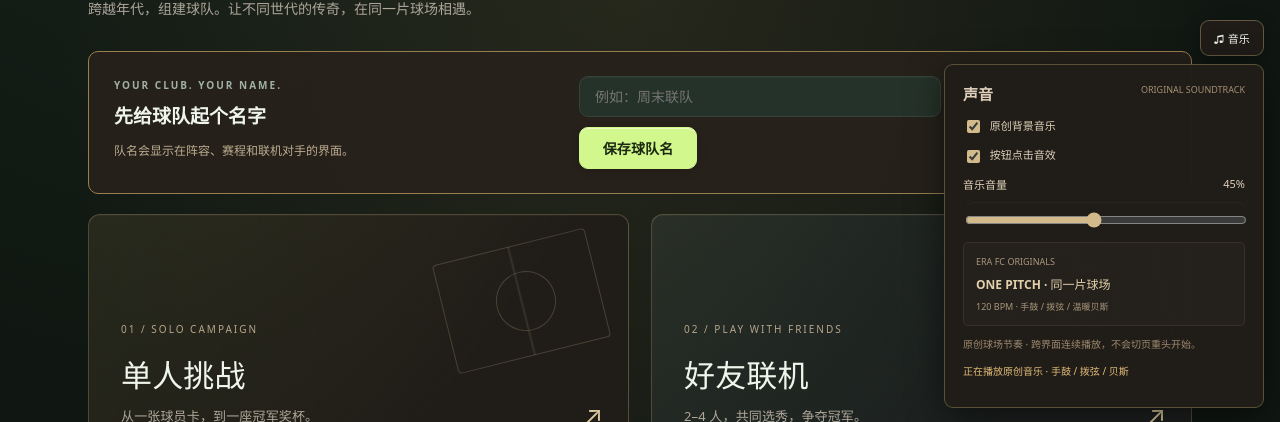
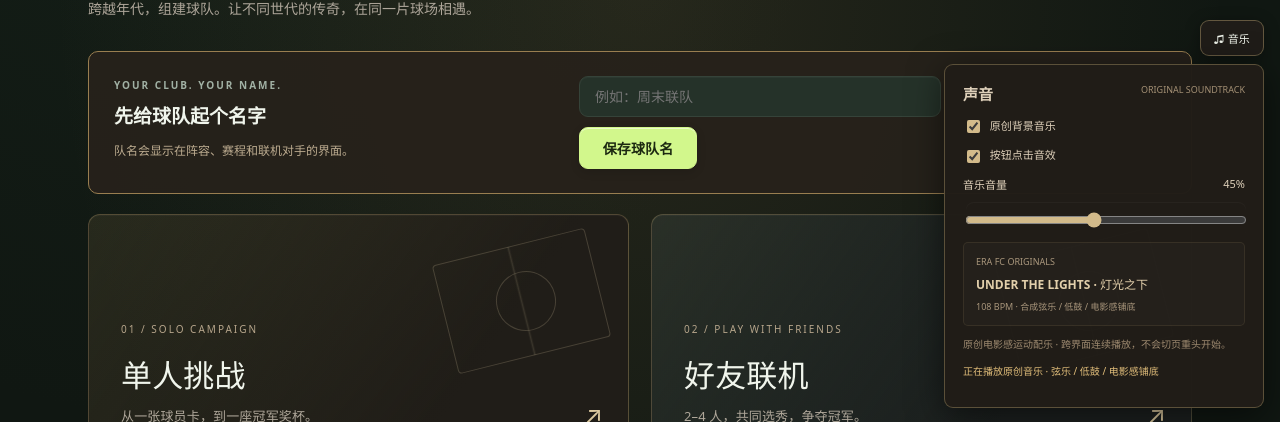
Before and after one commit to ycxaaron-a11y/era-ball, a website with bundled scripts: page index.html in a window 1280 px wide. Both pictures are taken after a click on the button "♫ 音乐". Shown: the part 378-800 px from the top of the page. Built offline with nearby package versions, Linux system fonts and the light colour scheme.

Commit message:
Replace stadium groove with new cinematic strings and low-drum score

```diff
--- a/audio.js
+++ b/audio.js
@@ -17,7 +17,7 @@ export function initAudio(){
  function apply(){
   save();if(musicGain)musicGain.gain.setTargetAtTime(settings.volume,context.currentTime,.04);
   if(!context||context.state!=='running'){message(settings.music?'点击页面后开启原创音乐':'背景音乐已关闭');return;}
-  if(settings.music&&!document.hidden){engine.start(track);message(settings.volume===0?'音乐音量为 0':'正在播放原创音乐 · 手鼓 / 拨弦 / 贝斯');}
+  if(settings.music&&!document.hidden){engine.start(track);message(settings.volume===0?'音乐音量为 0':'正在播放原创音乐 · 弦乐 / 低鼓 / 电影感铺底');}
   else{engine.stop();message(settings.music?'页面隐藏时音乐暂停':'背景音乐已关闭');}
  }
  function unlock(){const audio=ensureContext();if(!audio)return;if(audio.state==='suspended'){audio.resume().then(apply).catch(()=>message('请再点一次音乐开关以启动播放'));}else apply();}
@@ -29,7 +29,7 @@ export function initAudio(){
  }
  function paint(){
   container.replaceChildren();const toggle=document.createElement('button');toggle.id='audio-toggle';toggle.type='button';toggle.textContent=settings.music?'♫ 音乐':'♫ 声音';toggle.setAttribute('aria-expanded',String(open));toggle.onclick=()=>{open=!open;paint();};container.append(toggle);if(!open)return;
-  const panel=document.createElement('section');panel.id='audio-controls';panel.innerHTML=`<div class="audio-heading"><b>声音</b><span>ORIGINAL SOUNDTRACK</span></div><label><input id="music-enabled" type="checkbox" ${settings.music?'checked':''}> 原创背景音乐</label><label><input id="sfx-enabled" type="checkbox" ${settings.sfx?'checked':''}> 按钮点击音效</label><label class="audio-volume" for="music-volume">音乐音量 <span>${Math.round(settings.volume*100)}%</span></label><input id="music-volume" type="range" min="0" max="100" value="${Math.round(settings.volume*100)}"><div class="audio-track"><small>ERA FC ORIGINALS</small><b>${track.title}</b><span>${track.subtitle}</span></div><p class="audio-note">原创球场节奏 · 跨界面连续播放，不会切页重头开始。</p><p id="audio-notice" role="status"></p>`;
+  const panel=document.createElement('section');panel.id='audio-controls';panel.innerHTML=`<div class="audio-heading"><b>声音</b><span>ORIGINAL SOUNDTRACK</span></div><label><input id="music-enabled" type="checkbox" ${settings.music?'checked':''}> 原创背景音乐</label><label><input id="sfx-enabled" type="checkbox" ${settings.sfx?'checked':''}> 按钮点击音效</label><label class="audio-volume" for="music-volume">音乐音量 <span>${Math.round(settings.volume*100)}%</span></label><input id="music-volume" type="range" min="0" max="100" value="${Math.round(settings.volume*100)}"><div class="audio-track"><small>ERA FC ORIGINALS</small><b>${track.title}</b><span>${track.subtitle}</span></div><p class="audio-note">原创电影感运动配乐 · 跨界面连续播放，不会切页重头开始。</p><p id="audio-notice" role="status"></p>`;
   container.append(panel);message(notice);
   panel.querySelector('#music-enabled').onchange=e=>{settings.music=e.target.checked;unlock();apply();paint();};
   panel.querySelector('#sfx-enabled').onchange=e=>{settings.sfx=e.target.checked;save();};
--- a/music-catalog.js
+++ b/music-catalog.js
@@ -1,4 +1,4 @@
-// One original score stays selected throughout navigation.
-export const lobbyMusic={id:'one-pitch',title:'ONE PITCH · 同一片球场',subtitle:'120 BPM · 手鼓 / 拨弦 / 温暖贝斯',bpm:120};
+// A single uninterrupted original cinematic cue for all game screens.
+export const lobbyMusic={id:'under-the-lights',title:'UNDER THE LIGHTS · 灯光之下',subtitle:'108 BPM · 合成弦乐 / 低鼓 / 电影感铺底',bpm:108,steps:512};
 export const musicCatalog=[lobbyMusic];
 export function musicForScene(){return lobbyMusic;}
--- a/music-engine.js
+++ b/music-engine.js
@@ -1,55 +1,63 @@
-// Original stadium groove: soft plucked strings, hand percussion and warm bass.
-// Independent deterministic noise never touches the game's random generator.
-const roots=[48,43,45,41,48,43,41,43,45,41,48,43,41,43,48,48];
-const phrases=[
- [64,null,67,null,69,null,67,null],[62,null,null,59,62,null,64,null],
- [64,null,60,null,57,null,60,null],[60,null,null,65,64,null,60,null],
- [67,null,64,null,62,null,64,null],[62,null,59,null,55,null,59,null],
- [60,null,65,null,64,null,60,null],[59,null,null,62,67,null,null,null]
+// Original cinematic sports score, synthesized rather than sampled instruments.
+// A 32-bar arc replaces the former plucked-string/hand-drum groove completely.
+const progression=[50,46,53,48]; // D minor / B-flat / F / C
+const themes=[
+ [69,65,67,64,65,62,64,67],
+ [74,72,69,67,69,65,67,69],
+ [65,null,62,null,64,null,67,null],
+ [74,77,76,72,74,69,72,69]
 ];
 const hz=midi=>440*2**((midi-69)/12);
 export function createMusicBus(context,destination){
- const compressor=context.createDynamicsCompressor();compressor.threshold.value=-17;compressor.knee.value=14;compressor.ratio.value=4;compressor.attack.value=.006;compressor.release.value=.22;compressor.connect(destination);
- const input=context.createGain();input.gain.value=.85;input.connect(compressor);
- const delay=context.createDelay(1);delay.delayTime.value=.375;
- const wet=context.createGain();wet.gain.value=.12;delay.connect(wet);wet.connect(input);
- const feedback=context.createGain();feedback.gain.value=.18;delay.connect(feedback);feedback.connect(delay);
- const noise=context.createBuffer(1,context.sampleRate,context.sampleRate),data=noise.getChannelData(0);let seed=937451;
+ const compressor=context.createDynamicsCompressor();compressor.threshold.value=-17;compressor.knee.value=16;compressor.ratio.value=4;compressor.attack.value=.012;compressor.release.value=.3;compressor.connect(destination);
+ const input=context.createGain();input.gain.value=.7;input.connect(compressor);
+ const delay=context.createDelay(1);delay.delayTime.value=.416667;
+ const wet=context.createGain();wet.gain.value=.14;delay.connect(wet);wet.connect(input);
+ const feedback=context.createGain();feedback.gain.value=.19;delay.connect(feedback);feedback.connect(delay);
+ // Rounded bowed-string spectrum: no bright sawtooth, brass or single-note beeps.
+ const real=new Float32Array(20),imag=new Float32Array(20);for(let n=1;n<20;n++)imag[n]=1/n**1.65;
+ const strings=context.createPeriodicWave(real,imag);
+ const noise=context.createBuffer(1,context.sampleRate*2,context.sampleRate),data=noise.getChannelData(0);let seed=937451;
  for(let i=0;i<data.length;i++){seed=(1664525*seed+1013904223)>>>0;data[i]=seed/2147483648-1;}
- return {context,input,delay,noise,dispose(){input.disconnect();delay.disconnect();wet.disconnect();feedback.disconnect();compressor.disconnect();}};
+ return {context,input,delay,noise,strings,dispose(){input.disconnect();delay.disconnect();wet.disconnect();feedback.disconnect();compressor.disconnect();}};
 }
 export function scheduleMusicStep(bus,step,time,track){
- const {context:c,input,delay,noise}=bus,beat=60/track.bpm,tick=beat/4,bar=Math.floor(step/16)%16,s=step%16,root=roots[bar],nodes=[];
- function envelope(g,level,attack,duration){g.gain.setValueAtTime(.0001,time);g.gain.exponentialRampToValueAtTime(level,time+attack);g.gain.exponentialRampToValueAtTime(.0001,time+duration);}
- function tone(note,duration,level,type='sine',echo=false){
-  const o=c.createOscillator(),g=c.createGain(),f=c.createBiquadFilter();o.type=type;o.frequency.value=hz(note);f.type='lowpass';f.frequency.value=note<48?450:1700;f.Q.value=.4;
-  envelope(g,level,.018,duration);o.connect(f);f.connect(g);g.connect(input);if(echo)g.connect(delay);o.start(time);o.stop(time+duration+.02);nodes.push(o);o.onended=()=>{o.disconnect();f.disconnect();g.disconnect();};
+ const {context:c,input,delay,noise,strings}=bus,beat=60/track.bpm,bar=Math.floor(step/16)%32,s=step%16,section=Math.floor(bar/8),root=progression[bar%4],nodes=[];
+ function envelope(g,level,attack,duration){g.gain.setValueAtTime(.0001,time);g.gain.linearRampToValueAtTime(level,time+attack);g.gain.setValueAtTime(level,time+Math.max(attack,duration*.55));g.gain.exponentialRampToValueAtTime(.0001,time+duration);}
+ function string(note,duration,level,attack=.12,wide=false){
+  for(const detune of (wide?[-6,6]:[0])){
+   const o=c.createOscillator(),g=c.createGain(),f=c.createBiquadFilter();o.setPeriodicWave(strings);o.frequency.value=hz(note);o.detune.value=detune;f.type='lowpass';f.frequency.value=note<48?650:2100;f.Q.value=.45;
+   envelope(g,level/(wide?2:1),attack,duration);o.connect(f);f.connect(g);g.connect(input);if(wide)g.connect(delay);o.start(time);o.stop(time+duration+.02);nodes.push(o);o.onended=()=>{o.disconnect();f.disconnect();g.disconnect();};
+  }
  }
- function noiseHit(level,duration,frequency,type='bandpass'){
-  const n=c.createBufferSource(),g=c.createGain(),f=c.createBiquadFilter();n.buffer=noise;f.type=type;f.frequency.value=frequency;f.Q.value=.6;envelope(g,level,.004,duration);n.connect(f);f.connect(g);g.connect(input);n.start(time);n.stop(time+duration+.01);nodes.push(n);n.onended=()=>{n.disconnect();f.disconnect();g.disconnect();};
+ function noiseHit(level,duration,frequency,type='bandpass',attack=.006){
+  const n=c.createBufferSource(),g=c.createGain(),f=c.createBiquadFilter();n.buffer=noise;f.type=type;f.frequency.value=frequency;f.Q.value=.5;envelope(g,level,attack,duration);n.connect(f);f.connect(g);g.connect(input);n.start(time);n.stop(time+duration+.01);nodes.push(n);n.onended=()=>{n.disconnect();f.disconnect();g.disconnect();};
  }
- function drum(frequency,duration,level){
-  const o=c.createOscillator(),g=c.createGain();o.frequency.setValueAtTime(frequency,time);o.frequency.exponentialRampToValueAtTime(frequency*.4,time+.1);envelope(g,level,.006,duration);o.connect(g);g.connect(input);o.start(time);o.stop(time+duration+.01);nodes.push(o);o.onended=()=>{o.disconnect();g.disconnect();};
+ function lowDrum(level=.62,high=100){
+  const o=c.createOscillator(),g=c.createGain();o.frequency.setValueAtTime(high,time);o.frequency.exponentialRampToValueAtTime(high*.38,time+.2);envelope(g,level,.006,.48);o.connect(g);g.connect(input);o.start(time);o.stop(time+.5);nodes.push(o);o.onended=()=>{o.disconnect();g.disconnect();};
  }
- // Grounded kick/backbeat, syncopated hand drums, restrained shaker.
- if([0,6,8].includes(s))drum(115,.25,.7);
- if([4,12].includes(s)){noiseHit(.26,.13,1500);drum(175,.13,.13);}
- if([3,10,14].includes(s))drum(s===10?280:220,.1,.12);
- if(s%2===0)noiseHit(s%4===2?.065:.04,.045,4700,'highpass');
- if(bar%4===3&&s===15)drum(200,.12,.15);
- // Sustained bass and staggered string voicings replace the old bright synth stabs.
- if(s===0||s===7||s===10){tone(root-12,beat*(s===0?1.5:.9),.24);tone(root-12,beat*.7,.045,'triangle');}
- const third=root===45?3:4,chord=[root+12,root+12+third,root+19];
- if([0,1,2,8,9,10].includes(s)){const n=chord[s%8];tone(n,beat*1.35,.065,'triangle',true);tone(n+12,beat*.8,.009);}
- // Lower-register phrases with longer notes and deliberate space, no octave lift.
- if(s%2===0){const n=phrases[bar%8][s/2];if(n!==null){tone(n,beat*.95,.11,'triangle',true);tone(n+12,beat*.6,.012);}}
+ // Wide, slow-moving harmony; two-bar themes rather than repeated short bleeps.
+ if(s===0){
+  const third=root===50?3:4,chord=[root,root+third,root+7];
+  for(const n of chord)string(n,beat*4.7,section===2?.043:.052,.42,true);
+  string(root-12,beat*3.8,.1,.16);
+  if(bar%4===0)noiseHit(.055,beat*2.2,3300,'highpass',.28);
+ }
+ if(s===0||s===8){const note=themes[section][(bar%4)*2+(s===8?1:0)];if(note!==null)string(note,beat*2.5,section===3?.105:.085,.23,true);}
+ // Bowed low strings build momentum, absent during the middle breathing section.
+ if(section!==2&&s%2===0){const n=root+(s%8===6?7:0);string(n,beat*.42,section===0?.047:.065,.045);}
+ // Cinematic low drums and broad snare, no hand-drum or shaker pattern.
+ if(s===0||s===8||(section===3&&s===11))lowDrum(section===2?.3:.62);
+ if(section!==2&&(s===4||s===12)){noiseHit(.18,.22,1700);lowDrum(.12,175);}
+ if(section===3&&s%4===2)noiseHit(.026,.08,4800,'highpass');
+ if(bar%8===7&&s>=12&&s%2===0){lowDrum(.13+(s-12)*.025,170-(s-12)*10);noiseHit(.045,.1,1400);}
  return nodes;
 }
 export function createOriginalMusic(context,destination){
  let bus=null,timer=null,nodes=new Set(),step=0,next=0,current=null;
  function stop(){if(timer!==null)clearInterval(timer);timer=null;for(const n of nodes)try{n.stop();}catch{}nodes.clear();if(bus)bus.dispose();bus=null;current=null;}
  function start(track){if(current===track.id&&timer!==null)return;stop();current=track.id;bus=createMusicBus(context,destination);next=context.currentTime+.04;
-  const schedule=()=>{if(next<context.currentTime-.1)next=context.currentTime+.02;while(next<context.currentTime+.16){for(const n of scheduleMusicStep(bus,step,next,track)){nodes.add(n);n.addEventListener('ended',()=>nodes.delete(n),{once:true});}step=(step+1)%256;next+=60/track.bpm/4;}};
+  const schedule=()=>{if(next<context.currentTime-.1)next=context.currentTime+.02;while(next<context.currentTime+.16){for(const n of scheduleMusicStep(bus,step,next,track)){nodes.add(n);n.addEventListener('ended',()=>nodes.delete(n),{once:true});}step=(step+1)%(track.steps||512);next+=60/track.bpm/4;}};
   schedule();timer=setInterval(schedule,35);
  }
  return {start,stop};
--- a/scripts/build-site.mjs
+++ b/scripts/build-site.mjs
@@ -18,8 +18,8 @@ writeFileSync(join(out,'favicon.ico'),readFileSync(join(root,'favicon.ico')));
 cpSync(join(root,'docs'),join(out,'docs'),{recursive:true});
 mkdirSync(join(out,'supabase'),{recursive:true});
 writeFileSync(join(out,'supabase/setup-all.sql'),readFileSync(join(root,'supabase/setup-all.sql')));
-const html=source.replace(/(href|src)="(style\.css|atelier\.css|home\.css|daily-card\.css|audio\.css|app\.js|assets\/[^"]+|favicon\.ico)"/g,(_,attr,file)=>`${attr}="releases/${release}/${file}"`).replaceAll('星尘版 · R18',`星尘版 · R18 · ${release.slice(0,7)}`);
+const html=source.replace(/(href|src)="(style\.css|atelier\.css|home\.css|daily-card\.css|audio\.css|app\.js|assets\/[^"]+|favicon\.ico)"/g,(_,attr,file)=>`${attr}="releases/${release}/${file}"`).replaceAll('星尘版 · R19',`星尘版 · R19 · ${release.slice(0,7)}`);
 writeFileSync(join(out,'index.html'),html);
 writeFileSync(join(out,'_headers'),readFileSync(join(root,'_headers')));
-writeFileSync(join(out,'release.json'),JSON.stringify({release,label:'星尘版 R18'},null,2)+'\n');
-console.log(`Built 星尘版 R18 ${release}: ${files.length} versioned JS/CSS files, docs and upgrade SQL.`);
+writeFileSync(join(out,'release.json'),JSON.stringify({release,label:'星尘版 R19'},null,2)+'\n');
+console.log(`Built 星尘版 R19 ${release}: ${files.length} versioned JS/CSS files, docs and upgrade SQL.`);
```
Also changed, not shown: docs/music.md (+4 -6 lines), docs/online-setup.md (+1 -1 lines), index.html (+1 -1 lines), tests/audio.test.js (+1 -1 lines), tests/browser-audio.mjs (+4 -4 lines), README.md.
